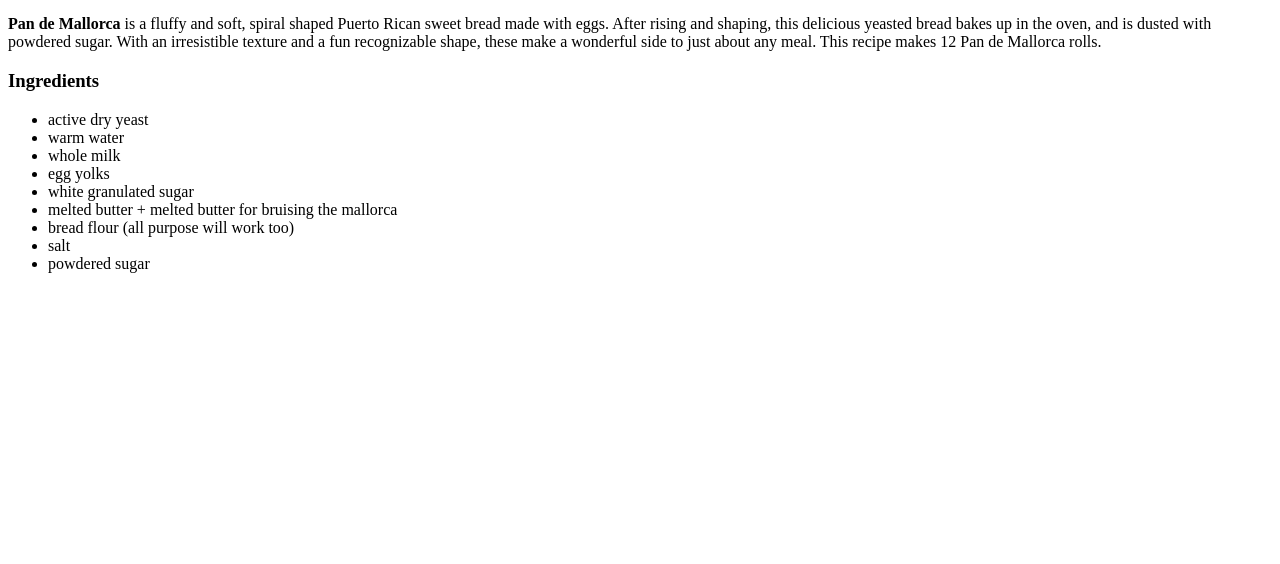
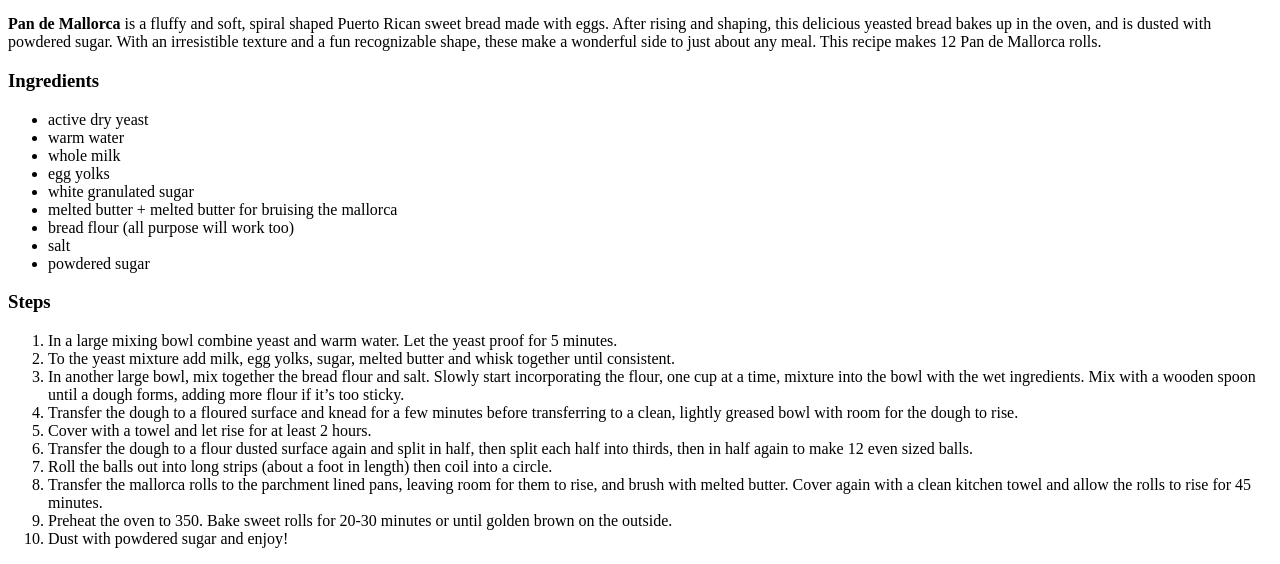
Before and after one commit to Orfonso/odin-recipes, a plain HTML site: page recipes/mallorca.html in a window 1280 px wide. Shown: the part 728-1292 px from the top of the page. Before the commit the page ends 1017 px from the top, so only its background shows below. Drawn offline with Linux system fonts and the light colour scheme.

Commit message:
Add steps for mallorca recipe

```diff
--- a/recipes/mallorca.html
+++ b/recipes/mallorca.html
@@ -13,7 +13,8 @@
         alt="Professional photo of Pan de Mallorca" height="600">
 
     <h3>Description</h3>
-    <p><strong>Pan de Mallorca</strong> is a fluffy and soft, spiral shaped Puerto Rican sweet bread made with eggs. After
+    <p>
+        <strong>Pan de Mallorca</strong> is a fluffy and soft, spiral shaped Puerto Rican sweet bread made with eggs. After
         rising and shaping, this delicious yeasted bread bakes up in the oven, and is dusted with powdered sugar. With an
         irresistible texture and a fun recognizable shape, these make a wonderful side to just about any meal. This recipe
         makes 12 Pan de Mallorca rolls.
@@ -31,5 +32,32 @@
         <li>salt</li>
         <li>powdered sugar</li>
     </ul>
+
+    <h3>Steps</h3>
+    <ol>
+        <li>In a large mixing bowl combine yeast and warm water. Let the yeast proof for 5 minutes. </li>
+        <li>To the yeast mixture add milk, egg yolks, sugar, melted butter and whisk together until consistent.</li>
+        <li>
+            In another large bowl, mix together the bread flour and salt. Slowly start incorporating the flour, one cup at a
+            time, mixture into the bowl with the wet ingredients. Mix with a wooden spoon until a dough forms, adding more
+            flour if it’s too sticky.
+        </li>
+        <li>
+            Transfer the dough to a floured surface and knead for a few minutes before transferring to a clean, lightly
+            greased bowl with room for the dough to rise.
+        </li>
+        <li>Cover with a towel and let rise for at least 2 hours.</li>
+        <li>
+            Transfer the dough to a flour dusted surface again and split in half, then split each half into thirds, then in
+            half again to make 12 even sized balls.
+        </li>
+        <li>Roll the balls out into long strips (about a foot in length) then coil into a circle.</li>
+        <li>
+            Transfer the mallorca rolls to the parchment lined pans, leaving room for them to rise, and brush with melted
+            butter. Cover again with a clean kitchen towel and allow the rolls to rise for 45 minutes.
+        </li>
+        <li>Preheat the oven to 350. Bake sweet rolls for 20-30 minutes or until golden brown on the outside.</li>
+        <li>Dust with powdered sugar and enjoy!</li>
+    </ol>
 </body>
 </html>
```
